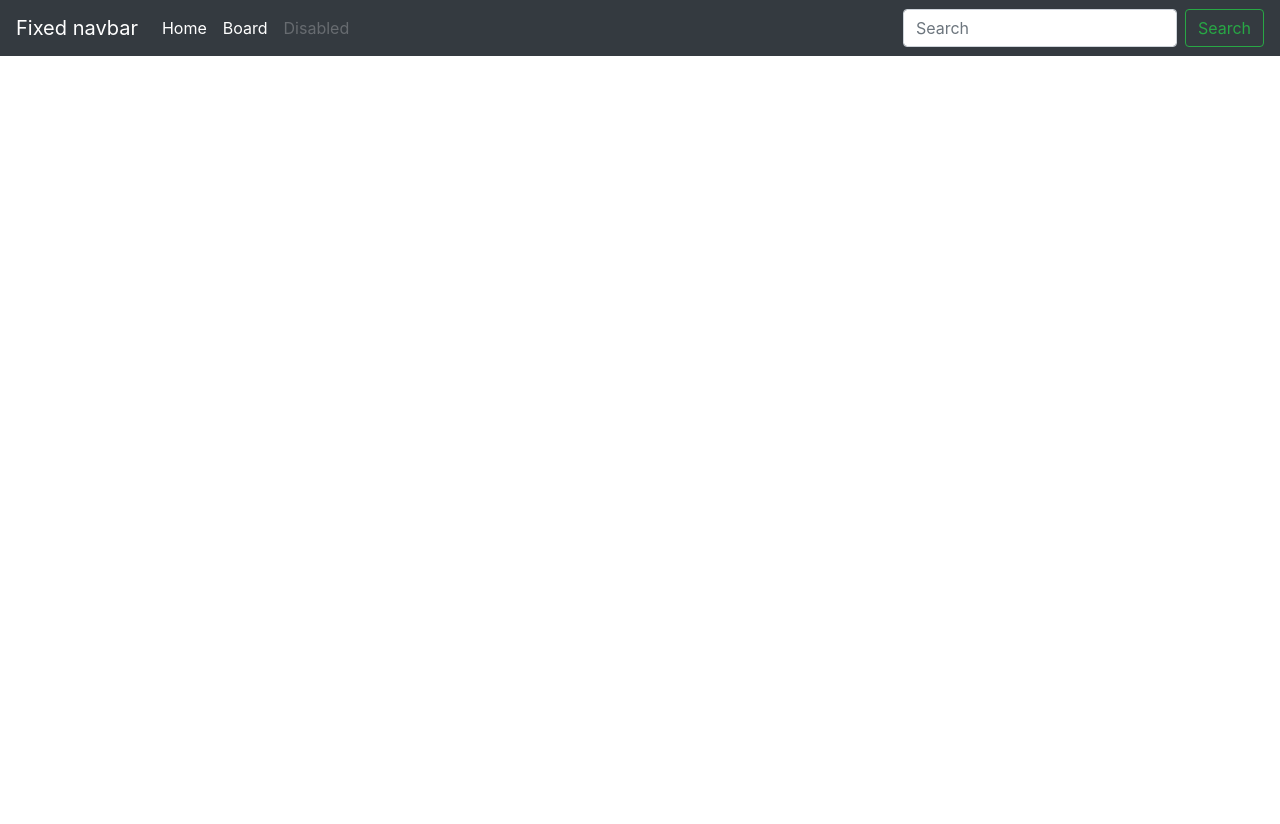
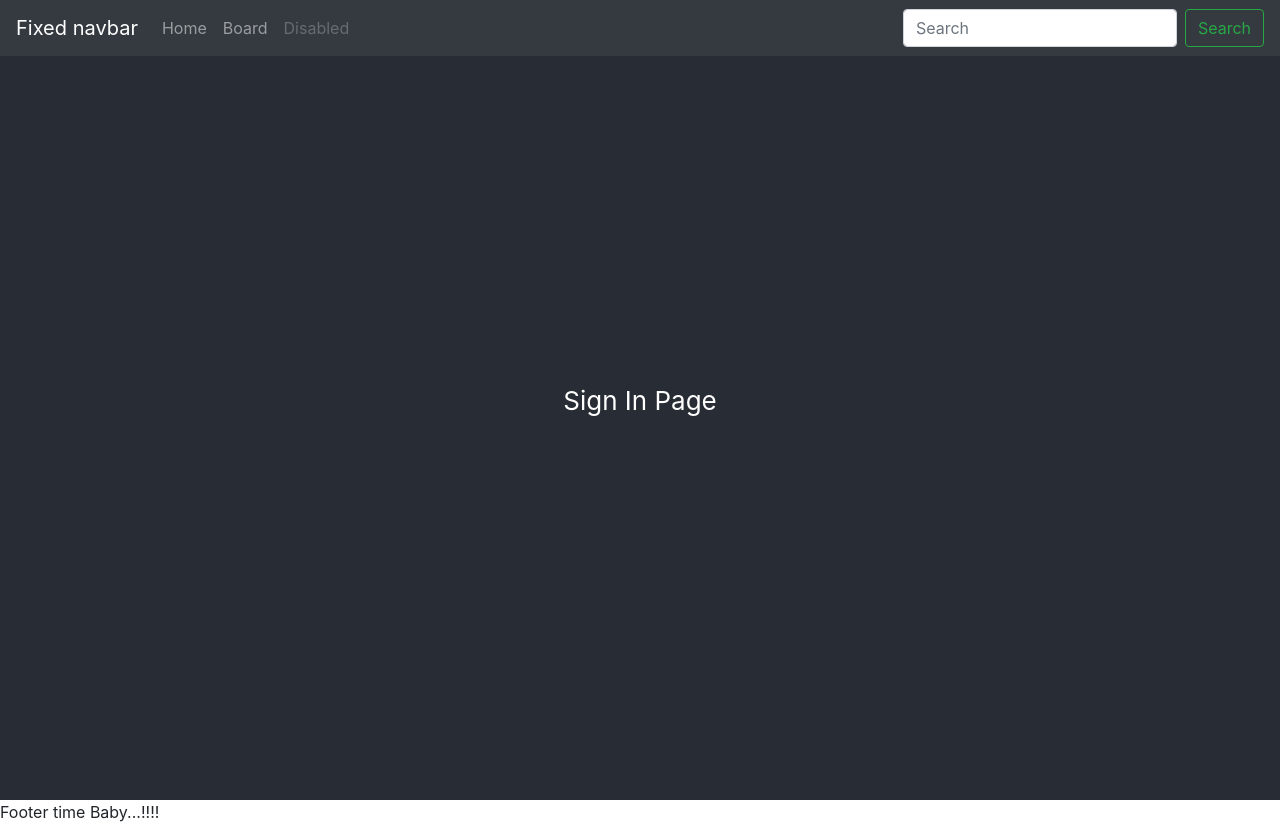
Before and after one commit to MarkSchemmer/Advanced-todo-app, a React (Create React App) app in the folder todo-app/: page / in a window 1280 px wide. Before the commit the page ends 800 px from the top, so only its background shows below. Built offline with nearby package versions, Linux system fonts and the light colour scheme.

Commit message:
Connecting Redux to Components, and  adding ability for when user click Link the current link will be highlighted, as well link will highlight based on what page user is on

```diff
--- a/todo-app/src/components/App/App.tsx
+++ b/todo-app/src/components/App/App.tsx
@@ -9,7 +9,6 @@ class App extends React.Component {
             <React.Fragment>
                 <Header />
                     <Connector />
-                <Footer />
             </React.Fragment>
         );
     }
--- a/todo-app/src/components/Connector/Connector.tsx
+++ b/todo-app/src/components/Connector/Connector.tsx
@@ -1,14 +1,19 @@
 import React from "react";
 import { Switch, Route } from "react-router-dom";
 import BoardPage from "../../containers/BoardPage/BoardPage";
+import Footer from "../Footer/Footer";
 import CreateProfilePage from "../../containers/CreateProfilePage/CreateProfilePage";
 import MainPage from "../../containers/MainPage/MainPage";
 import SignInPage from "../../containers/SignInPage/SignInPage";
 import PageNotFound from "../PageNotFound/PageNotFound";
 
+import "./css-scss/Connector.css";
+
 class Connector extends React.Component {
     render () {
         return (
+            <React.Fragment>
+            <div className="App-header">
                 <Switch>
                         <Route exact  path="/" component={SignInPage} />
                         <Route  path="/create-profile" component={CreateProfilePage} />
@@ -16,6 +21,9 @@ class Connector extends React.Component {
                         <Route  path="/boards" component={BoardPage} />
                         <Route  path="*" component={PageNotFound} />
                 </Switch>
+            </div>
+             <Footer />
+             </React.Fragment>
         );
     }
 }
--- /dev/null
+++ b/todo-app/src/components/Connector/css-scss/Connector.css
@@ -0,0 +1,20 @@
+.App-header {
+  background-color: #282c34;
+  min-height: 100vh;
+  display: -webkit-box;
+  display: -ms-flexbox;
+  display: flex;
+  -webkit-box-orient: vertical;
+  -webkit-box-direction: normal;
+      -ms-flex-direction: column;
+          flex-direction: column;
+  -webkit-box-align: center;
+      -ms-flex-align: center;
+          align-items: center;
+  -webkit-box-pack: center;
+      -ms-flex-pack: center;
+          justify-content: center;
+  font-size: calc(10px + 2vmin);
+  color: white;
+}
+/*# sourceMappingURL=Connector.css.map */
--- /dev/null
+++ b/todo-app/src/components/Connector/css-scss/Connector.scss
@@ -0,0 +1,10 @@
+.App-header {
+    background-color: #282c34;
+    min-height: 100vh;
+    display: flex;
+    flex-direction: column;
+    align-items: center;
+    justify-content: center;
+    font-size: calc(10px + 2vmin);
+    color: white;
+  }
--- a/todo-app/src/components/Header/Header.tsx
+++ b/todo-app/src/components/Header/Header.tsx
@@ -2,6 +2,8 @@ import React from "react";
 import { Link, NavLink } from "react-router-dom";
 import "./css-scss/Header.css";
 import { connect } from "react-redux";
+
+import { navigate } from "../../redux/actions/actions";
 
 const main = "/main";
 const board = "/boards";
@@ -14,16 +16,19 @@ const board = "/boards";
 
 */
 
-
-class Header extends React.Component {
+interface Props {
+    current : string
+}
 
 
-    private pathName : string;
+class Header extends React.PureComponent<Props> {
 
     constructor(props:any) {
         super(props);
-        this.pathName = window.location.pathname;
 
+        if(props.current !== window.location.pathname){
+            navigate(window.location.pathname);
+        }
     }
 
 
@@ -33,37 +38,34 @@ class Header extends React.Component {
     isCurrent = (is:boolean) => is ? this.makingCurrent() : "";
 
     handleHeaderClick = (where:string) => {
-        this.pathName = where;
-        console.log(this.pathName);
+        navigate(where);
     }
 
-    componentWillMount() {
-        this.pathName = window.location.pathname;
-    }
 
     render() {
-        console.log(this.pathName);
+
+        const pathName = this.props.current;
 
         return (
             <header>
             <nav className="navbar navbar-expand-md navbar-dark fixed-top bg-dark">
-                <a className="navbar-brand" href="/">Fixed navbar</a>
+                <Link className="navbar-brand" to="/">Fixed navbar</Link>
                 <button className="navbar-toggler collapsed" type="button" data-toggle="collapse" data-target="#navbarCollapse" aria-controls="navbarCollapse" aria-expanded="false" aria-label="Toggle navigation">
                 <span className="navbar-toggler-icon"></span>
                 </button>
                 <div className="navbar-collapse collapse" id="navbarCollapse">
                 <ul className="navbar-nav mr-auto">
-                    <li className={"nav-item" + (this.pathName===main) ? "active" : ""}>
+                    <li className={"nav-item" + ((pathName===main) ? " active" : "")}>
                     <Link
                     onClick={() => this.handleHeaderClick(main) }
                     className="nav-link"
-                    to={main}>Home { this.isCurrent(this.pathName===main) } </Link>
+                    to={main}>Home { this.isCurrent(pathName===main) } </Link>
                     </li>
-                    <li className={"nav-item" + (this.pathName===board) ? "active" : ""}>
+                    <li className={"nav-item" + ((pathName===board) ? " active" : "")}>
                     <Link
                     onClick={() => this.handleHeaderClick(board) }
                     className="nav-link"
-                    to={board}>Board { this.isCurrent(this.pathName===board) } </Link>
+                    to={board}>Board { this.isCurrent(pathName===board) } </Link>
                     </li>
                     <li className="nav-item">
                     <a className="nav-link disabled" href="#" tabIndex={-1} aria-disabled={"true"}>Disabled</a>
--- a/todo-app/src/containers/BoardPage/css-scss/BoardPage.css
+++ b/todo-app/src/containers/BoardPage/css-scss/BoardPage.css
@@ -1 +1,6 @@
 /* No CSS *//*# sourceMappingURL=BoardPage.css.map */
+
+
+div{
+    float:clear;
+}
--- a/todo-app/src/containers/MainPage/MainPage.tsx
+++ b/todo-app/src/containers/MainPage/MainPage.tsx
@@ -4,10 +4,8 @@ import './css-scss/MainPage.css';
 class App extends Component {
   render() {
     return (
-      <div className="App">
-        <header className="App-header">
+      <div className="main">
             Main Page
-        </header>
       </div>
     );
   }
--- a/todo-app/src/redux/actions-creators/action-creators.js
+++ b/todo-app/src/redux/actions-creators/action-creators.js
@@ -1,10 +1,16 @@
 import Constants from "../constants/constants";
+import store from "../store/store";
 
-export const createTodo = (payLoad) => {
+export const createTodo = (data) => {
     return {
         type : Constants.CREATE_TODO,
-        payLoad : payLoad
+        payLoad : data
     }
 }
 
-export const naviageCreatetor
+export const naviageCreatetor = (data) => {
+    return {
+        type : Constants.NAVIGATE_TO_DIFFERENT_PAGE,
+        payLoad : data
+    }
+}
--- a/todo-app/src/redux/actions/actions.js
+++ b/todo-app/src/redux/actions/actions.js
@@ -1,7 +1,6 @@
 import store from "../store/store";
-impo
-export const navigate = (dispatch) => {
-    return () => {
+import { createTodo, naviageCreatetor } from "../actions-creators/action-creators";
 
-    }
+export const navigate = (data) => {
+    store.dispatch(naviageCreatetor(data));
 }
--- a/todo-app/src/redux/reducers/highlightedHeaderReducer.js
+++ b/todo-app/src/redux/reducers/highlightedHeaderReducer.js
@@ -6,7 +6,7 @@ const initState = "/main"
 export default  (state = initState, action)  => {
     switch(action.type){
         case types.NAVIGATE_TO_DIFFERENT_PAGE : {
-            return action.payload;
+            return action.payLoad;
         }
         default :
             return state;
```
Also changed, not shown: 1 other file (tests, documents, lock files or other folders). Lines whose indentation alone changed are shown as unchanged.
